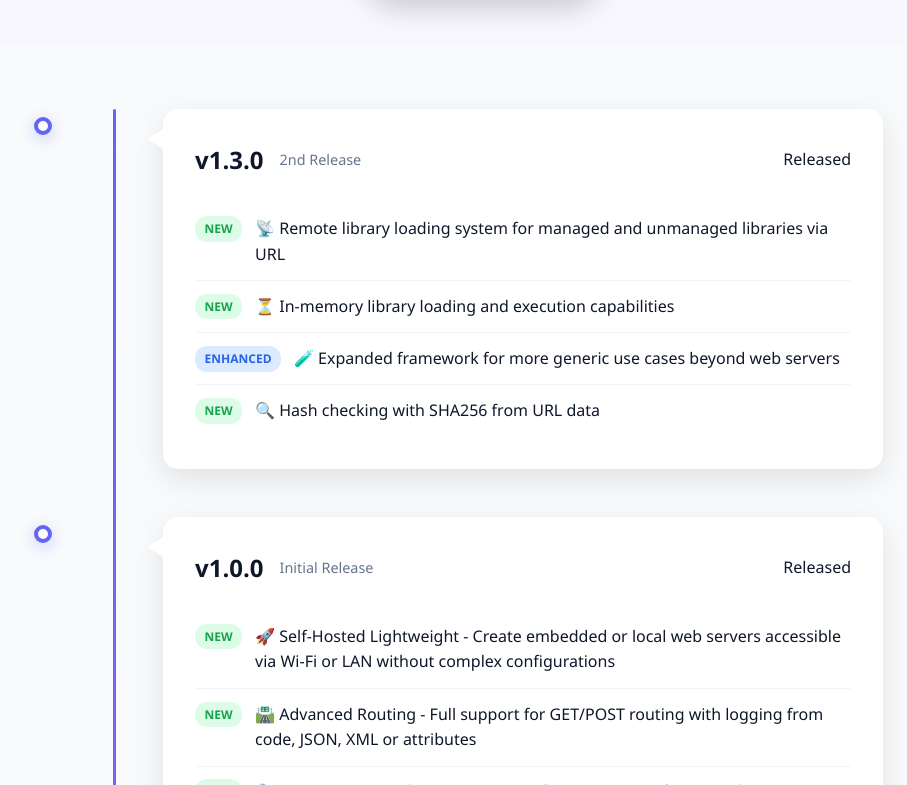
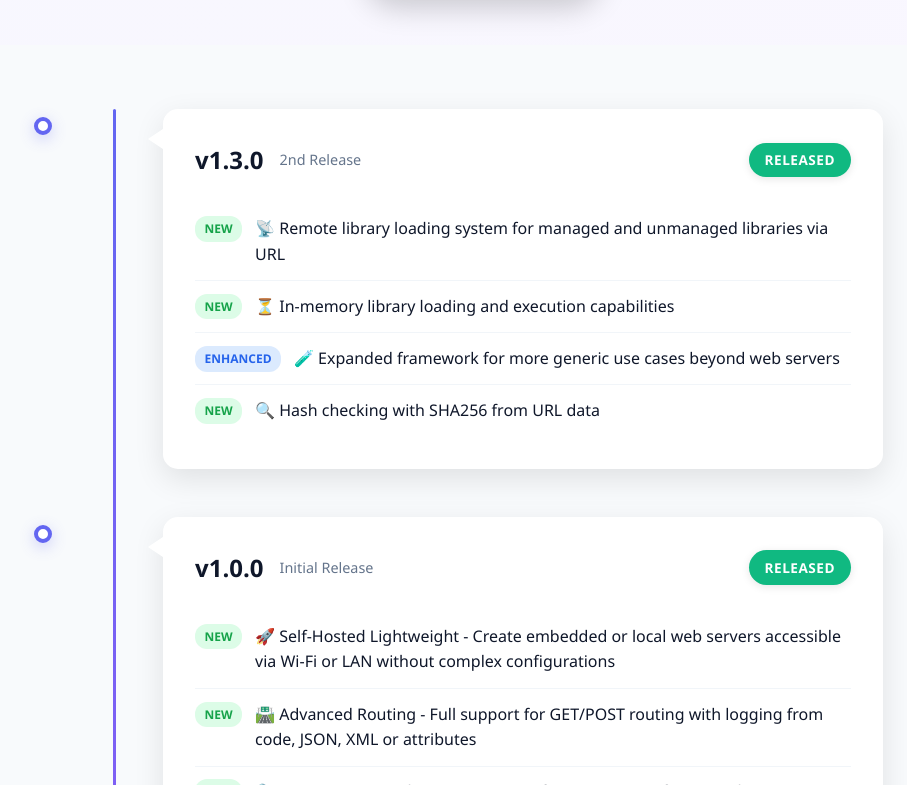
Before and after one commit to enigma-dotnet/enigma-dotnet.github.io, a plain HTML site: page features/changelog.html in a window 1280 px wide. Shown: the part 383-1168 px from the top of the page, without its empty margins (157-1064 px from the left). Drawn offline with Linux system fonts and the light colour scheme.

Commit message:
Update changelog.html

```diff
--- a/features/changelog.html
+++ b/features/changelog.html
@@ -515,7 +515,7 @@
                                 <h3 class="version-number">v1.3.0</h3>
                                 <span class="version-date">2nd Release</span>
                             </div>
-                            <span class=" released">Released</span>
+                            <span class="status-badge released">Released</span>
                         </div>
                         <ul class="change-list">
                             <li>
@@ -547,7 +547,7 @@
                                 <h3 class="version-number">v1.0.0</h3>
                                 <span class="version-date">Initial Release</span>
                             </div>
-                            <span class=" released">Released</span>
+                            <span class="status-badge released">Released</span>
                         </div>
                         <ul class="change-list">
                             <li>
```
